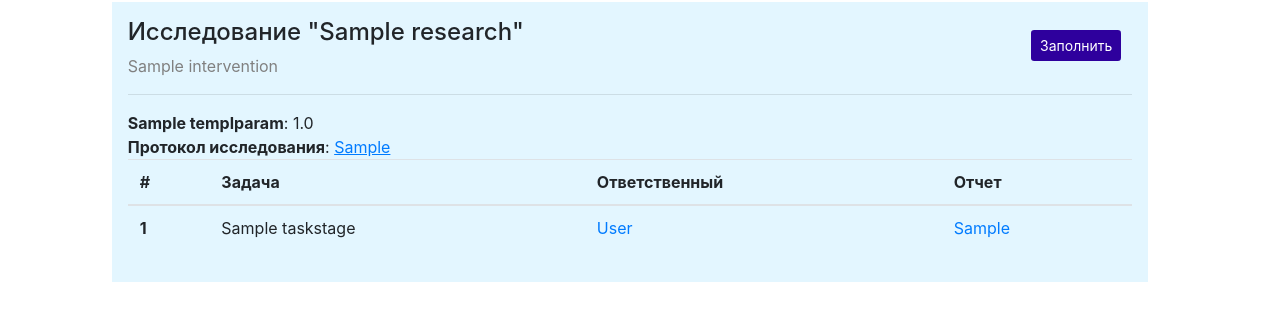
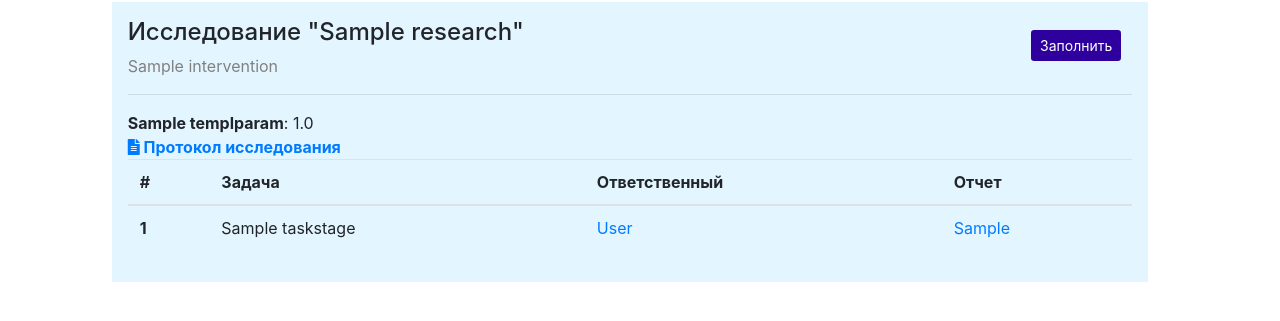
Before and after one commit to ZarinaAfl/diplom-project, a Django app: page /intervention/1/research_detail/1 in a window 1280 px wide. Shown: the part 56-377 px from the top of the page. Run offline with Django 3.2, Linux system fonts and the light colour scheme; tables that the repository leaves empty hold one stand-in row (values such as "Sample post"); some libraries are stand-ins or nearby versions.

Commit message:
_stable v

```diff
--- a/project/static/css/interv_list.css
+++ b/project/static/css/interv_list.css
@@ -22,6 +22,10 @@
     height: 2.5em;
     background-color: #000839ff;
     color: white;
+}
+
+p {
+    text-align: justify;
 }
 
 .card {
--- a/project/templates/project/research_detail.html
+++ b/project/templates/project/research_detail.html
@@ -9,10 +9,10 @@
         <div class="research col-10">
             <div class="p-3 mb-2 info">
                 <h4>Исследование "{{ research.name }}"                             {% if research.status == 'in work' %}
-                                <a href="/intervention/{{ research.intervention.pk }}/fill_research/{{ research.pk }}">
-                                    <button type="button" class="btn-sm btn-fill btn">Заполнить</button>
-                                </a>
-                            {% endif %}</h4>
+                    <a href="/intervention/{{ research.intervention.pk }}/fill_research/{{ research.pk }}">
+                        <button type="button" class="btn-sm btn-fill btn">Заполнить</button>
+                    </a>
+                {% endif %}</h4>
                 <a href="{% url 'interv_detail' interv.pk %}"
                    style="color: grey; margin-top: 10em">{{ interv.name }}</a>
                 <hr>
@@ -46,9 +46,8 @@
                         {% endif %}
                     </div>
                 {% endfor %}
-                <b>Протокол исследования</b>:
-                <a href="{{ research.template.protocol.url }}" style="text-decoration: underline"
-                   download>{{ research.template.protocol }}</a>
+                <b> <a href="{{ research.template.protocol.url }}"
+                       download><i class="fas fa-file-alt"></i> Протокол исследования</a></b>
                 <table class="table">
                     <thead>
                     <tr>
--- a/requirements.txt
+++ b/requirements.txt
@@ -1 +1,2 @@
 Django~=2.2.4
+psycopg2==2.8.5
```
